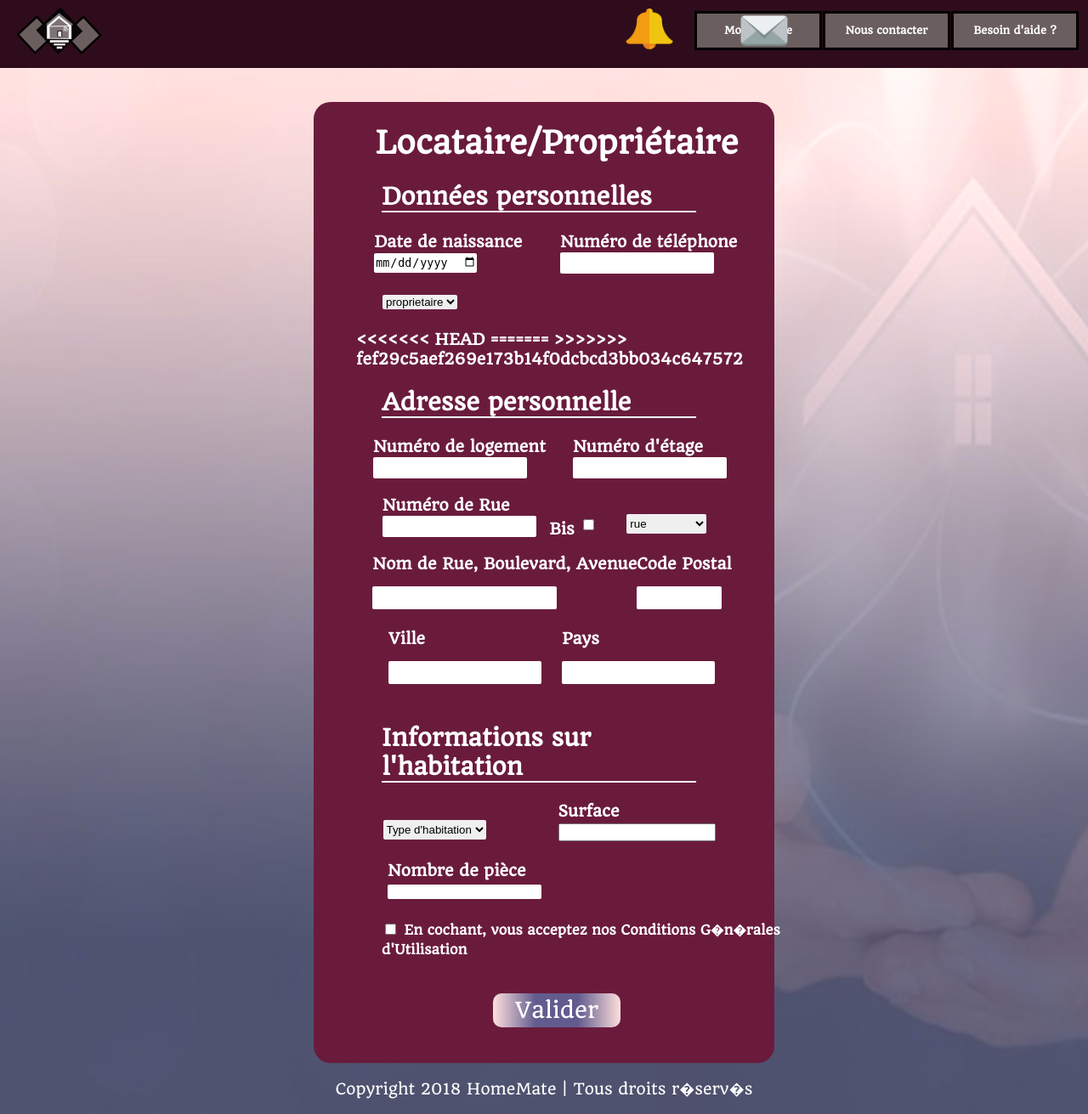
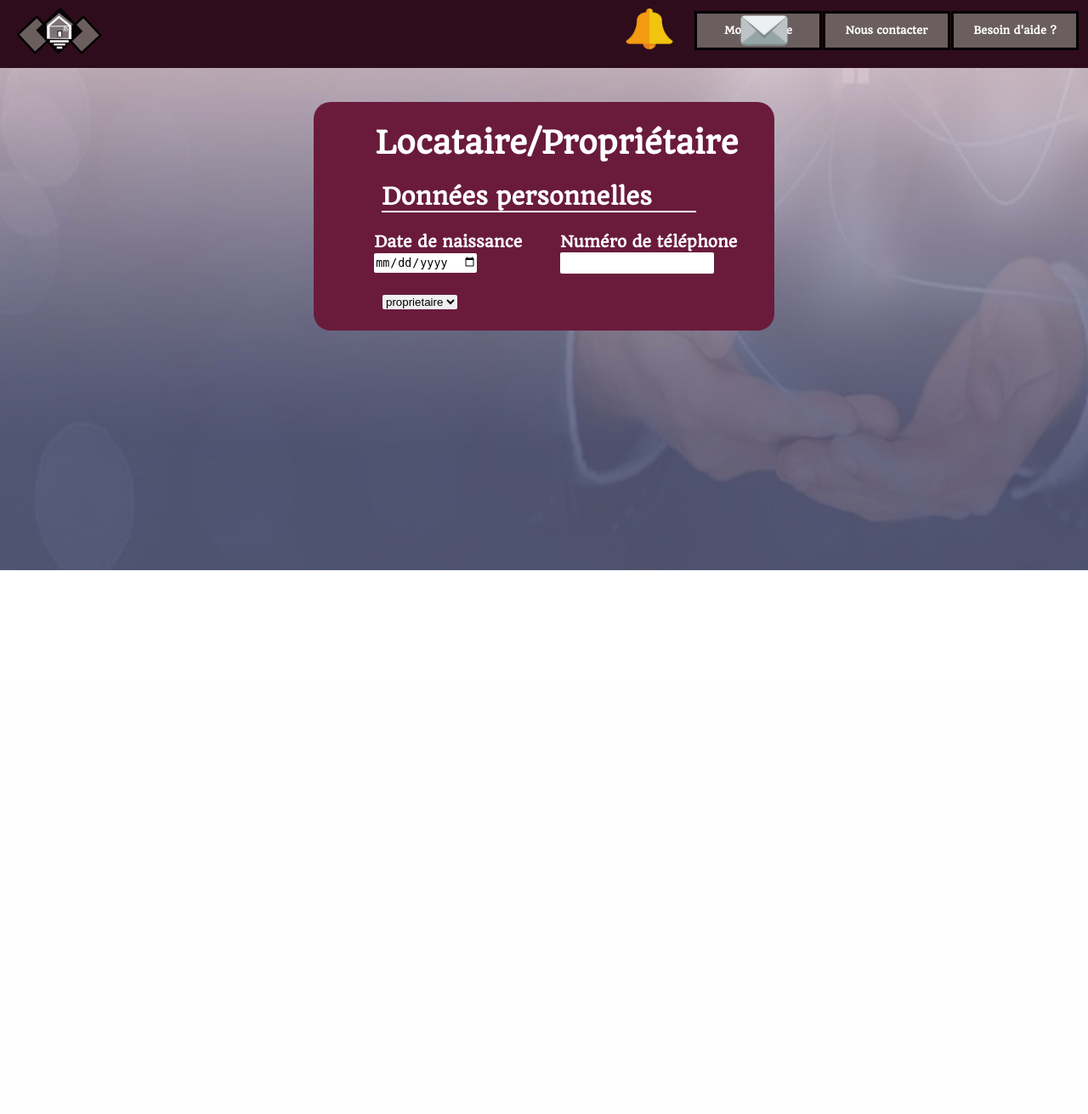
Before and after one commit to SylvainZ/Homemate, a PHP site: template Vue/locataireProprietaire.php in a window 1280 px wide. Shown: the whole page at 85% size. After the commit the page ends 671 px from the top, so only its background shows below. Run offline with PHP 8.4, Linux system fonts and the light colour scheme; the template is opened without the code that fills it, so the values that code supplies are empty.

Commit message:
mise à jour capteur actionnaire et locataireProprietaire

```diff
--- a/Vue/locataireProprietaire.php
+++ b/Vue/locataireProprietaire.php
@@ -45,146 +45,5 @@
                     <option value="locataire">locataire</option>
                 </select><br /><br/>
             </div>
-<<<<<<< HEAD
 
-=======
-
->>>>>>> fef29c5aef269e173b14f0dcbcd3bb034c647572
-        </div>
-
-        <div id="block2">
-            <h2 id="titre2">Adresse personnelle</h2>
-
-            <div id="ligne3">
-
-                <div class="log">
-                    <label for="numLogement">
-                        Numéro de logement<br>
-                        <input type="number" name="numLogement" class="champ">
-                    </label >
-                </div>
-
-                <div class="etage">
-                    <label for="numEtage">
-                        Numéro d'étage<br>
-                        <input type="number" name="numEtage" size="40" class="champ">
-                    </label><br>
-                </div>
-            </div>
-            <br>
-
-            <div id="ligne4">
-                <label for="numRue">
-                    Numéro de Rue <br>
-                    <input type="number" size="40" name="numRue" class="champ">
-                </label><br>
-
-                <div  class="bis num">
-                    <label for="bis" >
-                        Bis
-                        <input type="checkbox" name="numBis" value="bis" class="champ"/>
-                    </label>
-                </div>
-
-                <div class="bis">
-                    <select name="prefixRueBdAve" id="champ" class="champ">
-                        <option value="rue">rue</option>
-                        <option value="bd">boulevard</option>
-                        <option value="ave">avenue</option>
-                        <option value="imp">impasse</option>
-                        <option value="pont">pont/option>
-                    </select>
-                </div>
-
-            </div><br>
-
-            <div id="ligne5">
-
-                <div class="route">
-                    <label for="nomRoute">
-                        Nom de Rue, Boulevard, Avenue <br/>
-                        <input type="text" name="nomRoute" class="champ1"/>
-                    </label><br>
-                </div>
-
-                <div class="codePostal">
-                    <label for="postal">
-                        Code Postal <br>
-                        <input type="text" name="postal" class="champPostal champ1"/>
-                    </label><br>
-                </div>
-            </div>
-
-            <div id="ligne6">
-
-                <div class="ville">
-                    <label for="Ville">
-                        Ville <br/>
-                        <input type="text" name="Ville" class="champ1 longueur"/>
-                    </label><br>
-                </div>
-
-                <div class="pays">
-                    <label for="pays">
-                        Pays <br>
-                        <input type="text" name="pays" class="champ1 longueur"/>
-                    </label> <br>
-                </div>
-
-            </div>
-        </div>
-
-        <div id="block3">
-        <h2 id="titre3">Informations sur l'habitation</h2>
-
-            <div id="ligne7">
-                <div class="typeHab">
-                    <select name="typedHab" id="champ" class="champ">
-                        <option value="Type">Type d'habitation</option>
-                        <option value="Appartement">Appartement</option>
-                        <option value="Maison">Maison</option>
-                    </select>
-                </div>
-
-                <div class="surface">
-                    <label for="surface">
-                        Surface <br>
-                        <input type="number" name="surface"/>
-                    </label> <br>
-                </div>
-            </div> <br>
-
-            <div id="ligne8">
-
-                <div class="nbPiece">
-                    <label for="pièce">
-                        Nombre de pièce <br>
-                        <input type="number" name="piece" size="25" class="champ"/>
-                    </label>
-                </div>
-
-            </div>
-
-            <br>
-            <div id ="cgu">
-
-            			<input id="CGU" type="checkbox" name="CGU" value="1" />
-                        <label for = "CGU" class="CGU">En cochant, vous acceptez nos Conditions G�n�rales d'Utilisation</label>
-                        <div id="nonCoche"></div>
-
-            </div>
-        </div>
-            <br>
-            <p class="center"> <input type="submit" value="Valider" class="Valider" size="1000"></p>
-        </form>
-    </section>
-    <br>
-</div>
-
-<script type="text/javascript" src="Controleur/JS/locataireproprietaire.js"></script>
-
-<footer>
-    <?php include("Vue/footer.php") ?>
-</footer>
-</body>
 </html>
```
Also changed, not shown: Vue/capteurActionneursHabitations.php (+1 -237 lines), 1 other file.
